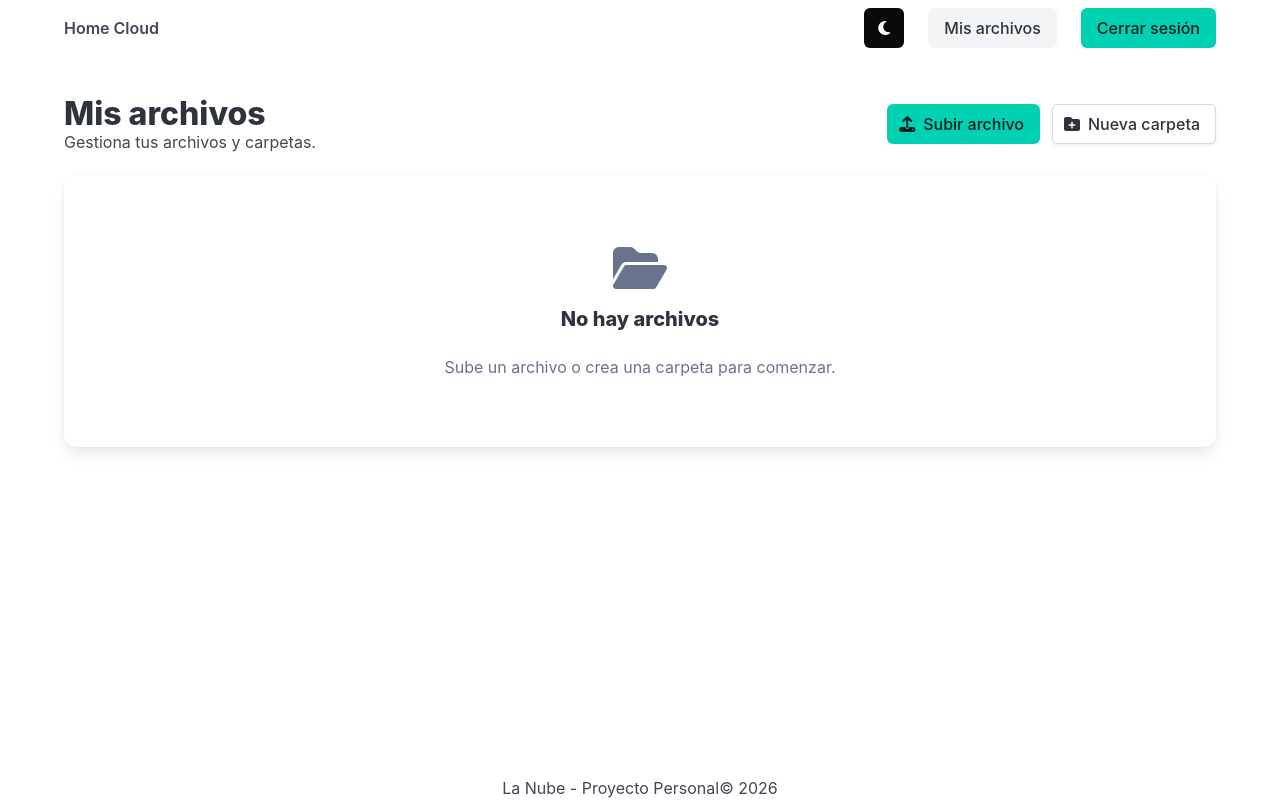
After one commit to Hugo-Fdez-Calvete/proyectoweb, a Flask app: page /HomeCloud/dashboard in a window 1280 px wide. The commit adds this page. Run offline with Flask 3, Linux system fonts and the light colour scheme; the visitor is signed in with stand-in values (Sample User, id 1).

Commit message:
repos + dashboard + routes + html

```diff
--- a/app/main.py
+++ b/app/main.py
@@ -3,6 +3,7 @@ from flask_session import Session
 import json, random, os
 
 from app.routes.primary_routes import root_bp, home_bp
+from app.routes.dashboard_routes import dashboard_bp
 from app.models.users_db import User
 from app.database.db import db
 
@@ -24,6 +25,7 @@ Session(app)
 db.init_app(app)
 app.register_blueprint(root_bp, url_prefix="/")
 app.register_blueprint(home_bp, url_prefix="/HomeCloud")
+app.register_blueprint(dashboard_bp, url_prefix="/HomeCloud")
 
 @app.cli.command("crear-tablas")
 def crear_tablas():
--- /dev/null
+++ b/app/routes/dashboard_routes.py
@@ -0,0 +1,12 @@
+from flask import Blueprint, render_template, redirect, url_for
+from app.services import login_service
+
+dashboard_bp = Blueprint("dashboard_bp",__name__)
+
+@dashboard_bp.route("/dashboard")
+def dashboard():
+
+    if not login_service.is_logged_in():
+        return redirect(url_for("home_bp.login"))
+
+    return render_template("dashboard.html")
--- a/app/services/login_service.py
+++ b/app/services/login_service.py
@@ -1,17 +1,18 @@
+from flask import session
+
 from app.services import hash_service
-from app.services import query_service
-from flask import session
+from app.repositories import primary_repo
 
 def login_user(identifier, login_method, password):
 
     if login_method == "username":
-        user = query_service.get_user_by_username(identifier)
+        user = primary_repo.get_user_by_username(identifier)
 
     elif login_method == "email":
-        user = query_service.get_user_by_email(identifier)
+        user = primary_repo.get_user_by_email(identifier)
 
     elif login_method == "phone":
-        user = query_service.get_user_by_phone(identifier)
+        user = primary_repo.get_user_by_phone(identifier)
 
     else:
         return False, None, "Método de acceso no válido."
@@ -33,9 +34,15 @@ def login_user(identifier, login_method, password):
         return (False,None,"Tu solicitud de registro ha sido rechazada.")
 
     # Actualizar última conexión
-    query_service.update_last_login(user.id)
+    primary_repo.update_last_login(user.id)
+
+    # Guardar usuario en sesión
+    session["user_id"] = user.id
 
     return True, user, None
 
 def logout_user():
     session.clear()
+
+def is_logged_in():
+    return "user_id" in session
--- a/app/templates/base.html
+++ b/app/templates/base.html
@@ -41,7 +41,7 @@
                     <!-- Tema -->
                     <div class="navbar-item">
 
-                        <button id="theme-toggle" class="button is-ghost" title="Cambiar tema">
+                        <button id="theme-toggle" class="button is-black" title="Cambiar tema">
                             <span class="icon">
                                 <i class="fas fa-moon"></i>
                             </span>
@@ -49,7 +49,7 @@
                     </div>
                     {% if session.get('user_id') %}
                         <div class="navbar-item">
-                            <a class="button is-light" href="">Mis archivos</a>
+                            <a class="button is-light" href="{{url_for('dashboard_bp.dashboard')}}">Mis archivos</a>
                         </div>
                         <div class="navbar-item">
                             <a class="button is-primary" href="{{url_for('home_bp.logout')}}">Cerrar sesión</a>
--- /dev/null
+++ b/app/templates/dashboard.html
@@ -0,0 +1,58 @@
+{% extends "base.html" %}
+
+{% block content %}
+
+<section class="section">
+    <div class="container mt-6">
+
+        <div class="level mb-5">
+            <div class="level-left">
+                <div>
+                    <h1 class="title is-3">Mis archivos</h1>
+                    <p class="subtitle is-6">
+                        Gestiona tus archivos y carpetas.
+                    </p>
+                </div>
+            </div>
+
+            <div class="level-right">
+                <div class="buttons">
+                    <button class="button is-primary">
+                        <span class="icon">
+                            <i class="fas fa-upload"></i>
+                        </span>
+                        <span>Subir archivo</span>
+                    </button>
+
+                    <button class="button">
+                        <span class="icon">
+                            <i class="fas fa-folder-plus"></i>
+                        </span>
+                        <span>Nueva carpeta</span>
+                    </button>
+                </div>
+            </div>
+        </div>
+
+        <div class="box">
+
+            <div class="has-text-centered py-6">
+                <span class="icon is-large has-text-grey">
+                    <i class="fas fa-folder-open fa-3x"></i>
+                </span>
+
+                <p class="title is-5 mt-4">
+                    No hay archivos
+                </p>
+
+                <p class="has-text-grey">
+                    Sube un archivo o crea una carpeta para comenzar.
+                </p>
+            </div>
+
+        </div>
+
+    </div>
+</section>
+
+{% endblock %}
```
Also changed, not shown: app/repositories/primary_repo.py (+34 -2 lines), app/routes/primary_routes.py (+6 -26 lines), app/services/query_service.py (+2 -15 lines), app/services/register_service.py (+6 -17 lines), app/repositories/admin_repo.py (added), app/routes/admin_routes.py (added), app/services/admin_service.py (added), app/services/dashboard_service.py (added), app/templates/admin_panel.html (added).
